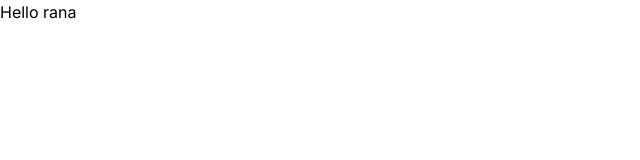
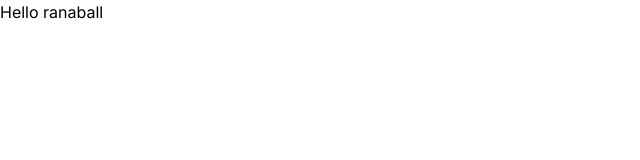
Before and after one commit to maazaak/CSAlgoViz, a Next.js app: page / in a window 1280 px wide. Shown: the top 160 px of the page, without its empty margins (0-640 px from the left). Built offline with nearby package versions, Linux system fonts and the light colour scheme.

Commit message:
Update page.js

```diff
--- a/src/app/page.js
+++ b/src/app/page.js
@@ -2,7 +2,7 @@
 export default function Home() {
   return (
     <h1>
-      Hello rana
+      Hello ranaball
     </h1>
   );
 }
```
